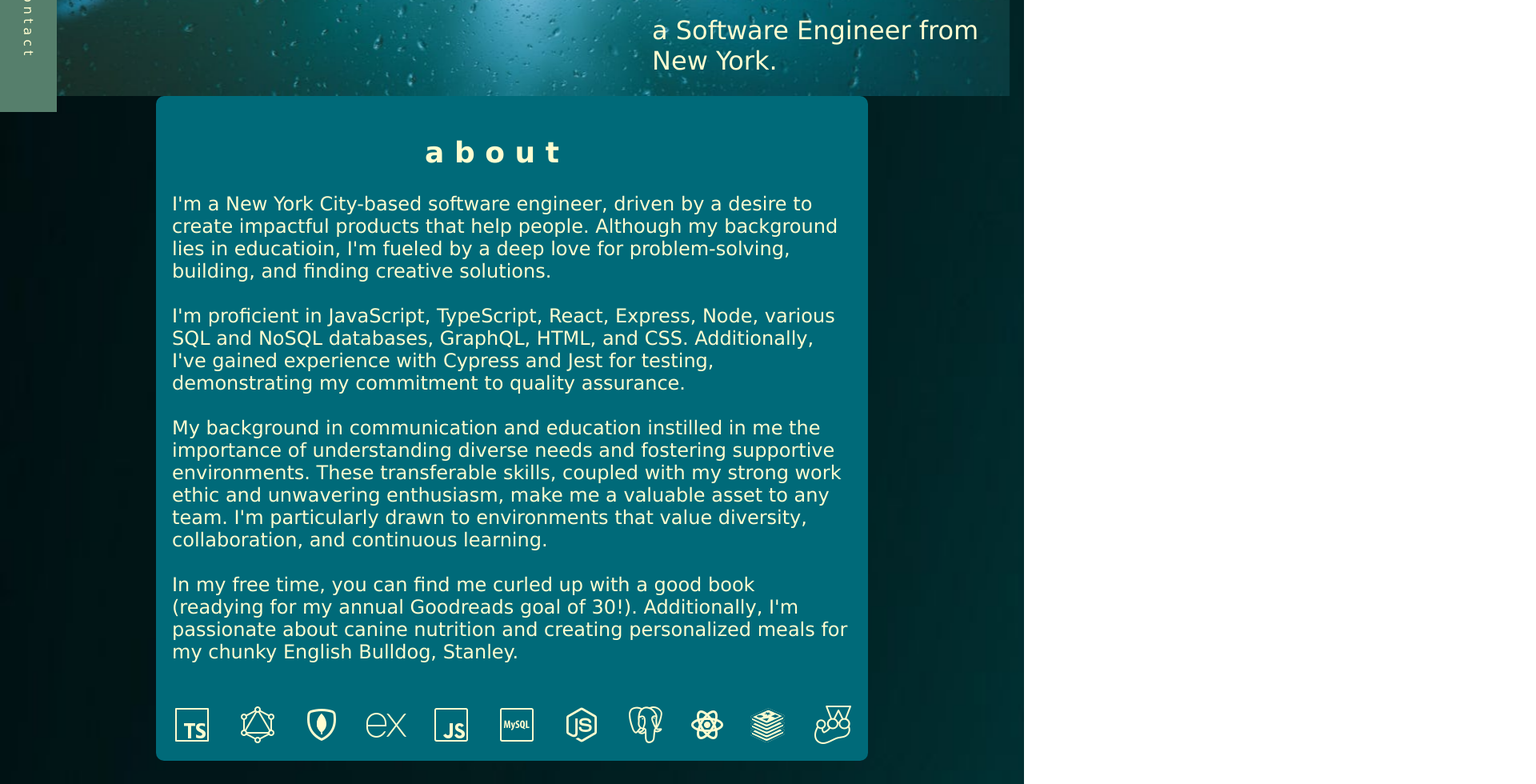
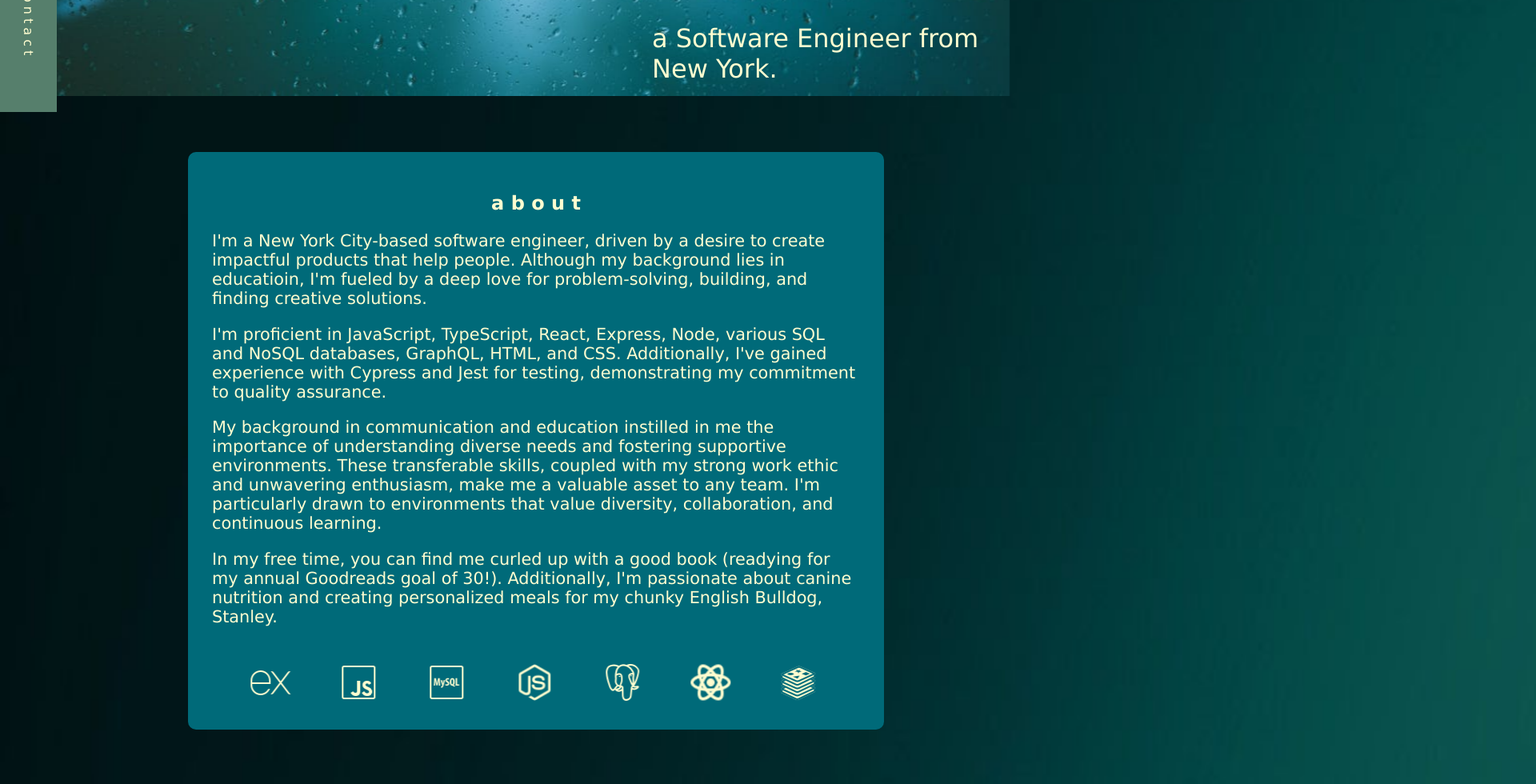
Before and after one commit to stephanie-115/portfolio, a React (Vite) app: page / in a window 1280 px wide. Shown: the part 680-1660 px from the top of the page at 80% size, 1920 px wide, since content can reach past the window. Built offline with nearby package versions, Linux system fonts and the light colour scheme.

Commit message:
Added carousel for logos

```diff
--- a/package.json
+++ b/package.json
@@ -18,6 +18,7 @@
     "@mui/icons-material": "^5.15.10",
     "@mui/material": "^5.15.10",
     "@react-spring/web": "^9.7.3",
+    "framer-motion": "^11.0.5",
     "mui": "^0.0.1",
     "react": "^18.2.0",
     "react-dom": "^18.2.0"
--- a/src/components/About.jsx
+++ b/src/components/About.jsx
@@ -1,15 +1,5 @@
-import React from 'react';
-import typescript from '../assets/typescript.png';
-import graphql from '../assets/graphql-logo.png';
-import mongodb from '../assets/mongodb.png';
-import mysql from '../assets/mysql.png';
-import node from '../assets/node.png';
-import postgresql from '../assets/postgresql.png';
-import react from '../assets/react.png';
-import redis from '../assets/redis.png';
-import express from '../assets/express.png';
-import javascript from '../assets/javascript.png';
-import jest from '../assets/jest.png';
+import React from "react";
+import LogoCarousel from "./LogoCarousel";
 
 function About() {
   return (
@@ -19,45 +9,38 @@ function About() {
           <div className="center-text">
             <h2>a b o u t</h2>
           </div>
+
           <p>
-            I'm a New York City-based software engineer, driven by a desire
-            to create impactful products that help people. Although my
-            background lies in educatioin, I'm fueled by a deep love for
-            problem-solving, building, and finding creative solutions.
-            <br />
-            <br />
+            I'm a New York City-based software engineer, driven by a desire to
+            create impactful products that help people. Although my background
+            lies in educatioin, I'm fueled by a deep love for problem-solving,
+            building, and finding creative solutions.
+          </p>
+
+          <p>
             I'm proficient in JavaScript, TypeScript, React, Express, Node,
             various SQL and NoSQL databases, GraphQL, HTML, and CSS.
             Additionally, I've gained experience with Cypress and Jest for
             testing, demonstrating my commitment to quality assurance.
-            <br />
-            <br />
+          </p>
+
+          <p>
             My background in communication and education instilled in me the
             importance of understanding diverse needs and fostering supportive
             environments. These transferable skills, coupled with my strong work
             ethic and unwavering enthusiasm, make me a valuable asset to any
-            team. I'm particularly drawn to environments that value
-            diversity, collaboration, and continuous learning. <br />
+            team. I'm particularly drawn to environments that value diversity,
+            collaboration, and continuous learning. <br />
+          </p>
+
+          <p>
+            In my free time, you can find me curled up with a good book
+            (readying for my annual Goodreads goal of 30!). Additionally, I'm
+            passionate about canine nutrition and creating personalized meals
+            for my chunky English Bulldog, Stanley. <br />
             <br />
-            In my free time, you can find me curled up with a good book
-            (readying for my annual Goodreads goal of 30!). Additionally,
-            I'm passionate about canine nutrition and creating personalized
-            meals for my chunky English Bulldog, Stanley. <br /><br />
           </p>
-          <div className='about-icon-container'>
-          <img src={typescript} title='Typescript Logo'/>
-          <img src={graphql} title='GraphQL Logo'/>
-          <img src={mongodb} title='MongoDB Logo'/>
-          <img src={express} title='Express Logo'/>
-          <img src={javascript} title='JavaScript Logo'/>
-          <img src={mysql} title='MySQL Logo'/>
-          <img src={node} title='Node.js Logo'/>
-          <img src={postgresql} title='PostgreSQL Logo'/>
-          <img src={react} title='React Logo'/>
-          <img src={redis} title='Redis Logo'/>
-          <img src={jest} title='Jest Logo'/>
-          </div>
-
+          <LogoCarousel />
         </div>
       </div>
     </section>
--- a/src/components/FlipCard.module.css
+++ b/src/components/FlipCard.module.css
@@ -7,7 +7,7 @@
   perspective: 800px;
   transform-style: preserve-3d;
   transition: transform 0.6s ease;
-  margin: 10px;
+  margin: 12px;
   border: 4px solid #024542;
   border-radius: 10px;
 }
@@ -81,13 +81,13 @@
 }
 .card h3 {
   color: #fffdd0;
+  font-size: 1.3rem;
 }
 
 .card .front h3,
 .card .back p {
   color: #fffdd0;
   background-color: #006a79;
-  font-size: 1rem;
   margin-bottom: 10px;
   width: 100%;
   white-space: nowrap;
--- a/src/components/Intro.jsx
+++ b/src/components/Intro.jsx
@@ -1,6 +1,7 @@
-//import React from "react";
+import React from "react";
 import background from '../assets/background1.jpeg';
 import avatar from '../assets/steph2.png';
+import { Reveal } from "./Reveal";
 
 function Intro() {
   return(
@@ -8,11 +9,17 @@ function Intro() {
     <header className="header">
     <img src={background} className="background" />
     <div className="foreground-container">
+      <Reveal>
       <img src={avatar} className="foreground" />
+      </Reveal>
     </div>
     <div className="text-content">
+      <Reveal>
       <h1 className="title">Hi 👋🏽 I&apos;m Steph,</h1>
+      </Reveal>
+      <Reveal>
       <p className="subtitle">a Software Engineer from New York.</p>
+      </Reveal>
     </div>
   </header>
   </div>
--- /dev/null
+++ b/src/components/LogoCarousel.jsx
@@ -0,0 +1,45 @@
+import React from "react";
+import typescript from "../assets/typescript.png";
+import graphql from "../assets/graphql-logo.png";
+import mongodb from "../assets/mongodb.png";
+import mysql from "../assets/mysql.png";
+import node from "../assets/node.png";
+import postgresql from "../assets/postgresql.png";
+import react from "../assets/react.png";
+import redis from "../assets/redis.png";
+import express from "../assets/express.png";
+import javascript from "../assets/javascript.png";
+import jest from "../assets/jest.png";
+
+export default function LogoCarousel() {
+  return (
+    <div className="logos">
+      <div className="logos-slide">
+        <img src={typescript} title="Typescript Logo" />
+        <img src={graphql} title="GraphQL Logo" />
+        <img src={mongodb} title="MongoDB Logo" />
+        <img src={express} title="Express Logo" />
+        <img src={javascript} title="JavaScript Logo" />
+        <img src={mysql} title="MySQL Logo" />
+        <img src={node} title="Node.js Logo" />
+        <img src={postgresql} title="PostgreSQL Logo" />
+        <img src={react} title="React Logo" />
+        <img src={redis} title="Redis Logo" />
+        <img src={jest} title="Jest Logo" />
+      </div>
+      <div className="logos-slide">
+        <img src={typescript} title="Typescript Logo" />
+        <img src={graphql} title="GraphQL Logo" />
+        <img src={mongodb} title="MongoDB Logo" />
+        <img src={express} title="Express Logo" />
+        <img src={javascript} title="JavaScript Logo" />
+        <img src={mysql} title="MySQL Logo" />
+        <img src={node} title="Node.js Logo" />
+        <img src={postgresql} title="PostgreSQL Logo" />
+        <img src={react} title="React Logo" />
+        <img src={redis} title="Redis Logo" />
+        <img src={jest} title="Jest Logo" />
+      </div>
+    </div>
+  );
+}
--- a/src/components/Portfolio.jsx
+++ b/src/components/Portfolio.jsx
@@ -11,6 +11,7 @@ import nutripup from '../assets/nutripup-mockup.png'
 import wingman from '../assets/wingman-mockup.png'
 import greenpets from '../assets/greenpets-mockup.png'
 import underConstruction from '../assets/construction.png'
+import { Reveal } from "./Reveal";
 
 const cardsData = [
   {
--- /dev/null
+++ b/src/components/Reveal.jsx
@@ -0,0 +1,33 @@
+import React, { useEffect, useRef } from "react";
+import { motion, useInView, useAnimation } from "framer-motion";
+
+export const Reveal = ({ children, width }) => {
+  const ref = useRef(null);
+  const isInView = useInView(ref, { once: true });
+
+  const mainControls = useAnimation();
+
+  useEffect(() => {
+    if(isInView) {
+      mainControls.start('visible')
+    }
+  }, [isInView]);
+  return (
+    <div
+      ref={ref}
+      style={{ position: "relative", width: "100%", overflow: "hidden" }}
+    >
+      <motion.div
+        variants={{
+          hidden: { opacity: 0, y: 75 },
+          visible: { opacity: 1, y: 0 },
+        }}
+        initial="hidden"
+        animate={mainControls}
+        transition={{ duration: 0.5, delay: 0.25 }}
+      >
+        {children}
+      </motion.div>
+    </div>
+  );
+};
--- a/src/index.css
+++ b/src/index.css
@@ -22,6 +22,14 @@ html {
 
 a {
   text-decoration: none;
+}
+
+section {
+  font-size: 1rem;
+  color: white;
+  display: flex;
+  justify-content: center;
+  align-items: center;
 }
 
 .wrapper {
@@ -95,16 +103,6 @@ footer {
   font-size: 2rem;
 }
 
-section {
-  font-size: 1rem;
-  padding: 2rem;
-  color: white;
-  min-height: 100vh;
-  display: flex;
-  justify-content: center;
-  align-items: center;
-}
-
 /* //////// NAVBAR //////// */
 
 .navbar {
@@ -140,26 +138,28 @@ section {
 /* //////// ABOUT SECTION //////// */
 
 .about-container {
-  padding: 2rem;
   top: 100vh;
   color: #fffdd0;
   max-width: 850px;
   margin: 0 auto;
   margin-top: 50px;
+  padding: 20px;
+  box-sizing: border-box;
 }
 
 .about-textbox {
-  position: absolute;
-  top: 100vh;
-  left: 50%;
-  transform: translateX(-50%);
+  position: flex;
   background-color: #006a79;
-  padding: 20px;
+  padding: 30px;
   border-radius: 10px;
   max-width: 850px;
   margin: 0 auto;
   width: 100%;
-  font-size: 1.5rem;
+  overflow: hidden;
+}
+
+.about-textbox p {
+  font-size: 1.3rem;
 }
 
 .center-text {
@@ -168,20 +168,49 @@ section {
 }
 
 h2 {
-  max-width: 800px;
+  max-width: 100%;
 }
 
 .wrapper.about-active {
   padding-left: 0;
 }
 
-.about-icon-container {
-  display: flex;
-  justify-content: space-between;
-  align-items: center;
-  max-width: 100%;
-  margin: 0 auto;
-  flex-wrap: wrap;
+@keyframes slide {
+  from {
+    transform: translateX(0);
+  }
+  to {
+    transform: translateX(-100%);
+  }
+}
+
+.logos {
+  overflow: hidden;
+  white-space: nowrap;
+}
+
+.logos:before,
+.logos:after {
+  position:absolute;
+  top: 0;
+  width: 250px;
+  height: 100%;
+  content: '';
+  z-index: -2;
+}
+
+.logos:hover .logos-slide {
+  animation-play-state: paused;
+}
+
+.logos-slide {
+  display: inline-block;
+  animation: 25s slide infinite linear;
+}
+
+.logos-slide img {
+  height: 50px;
+  margin: 0 30px;
 }
 
 /* //////// PORTFOLIO SECTION //////// */
@@ -198,7 +227,7 @@ h2 {
   background-color: #567f6c;
   border-radius: 10px;
   box-sizing: border-box;
-  margin-bottom: 200px;
+  margin-top: 80px;
 }
 
 .portfolio-container h2 {
@@ -219,16 +248,17 @@ h2 {
 /* //////// RESUME SECTION //////// */
 
 .resume-container {
-  position: absolute;
-  left: 50%;
-  transform: translateX(-50%);
+  position: flex;
+  flex-wrap: wrap;
+  justify-content: center;
+  gap: 20px;
+  box-sizing: border-box;
   background-color: #006a79;
   padding: 20px;
   border-radius: 10px;
-  max-width: 800px;
+  max-width: 900px;
   margin: 0 auto;
-  width: 100%;
-  margin-bottom: 150px;
+  margin-top: 80px;
 }
 
 .download-button-container {
@@ -259,13 +289,15 @@ h2 {
 /* //////// CONTACT SECTION //////// */
 
 .contact-container {
-  position: absolute;
+  position: flex;
   background-color: #567f6c;
   padding: 20px;
   border-radius: 10px;
   max-width: 800px;
   margin: 0 auto;
   width: 100%;
+  box-sizing: border-box;
+  margin-top: 80px;
 }
 
 .icon-container {
```
Also changed, not shown: src/components/Contact.jsx (+24 -11 lines), src/components/Resume.jsx (+73 -41 lines), 1 other file (tests, documents, lock files or other folders).
